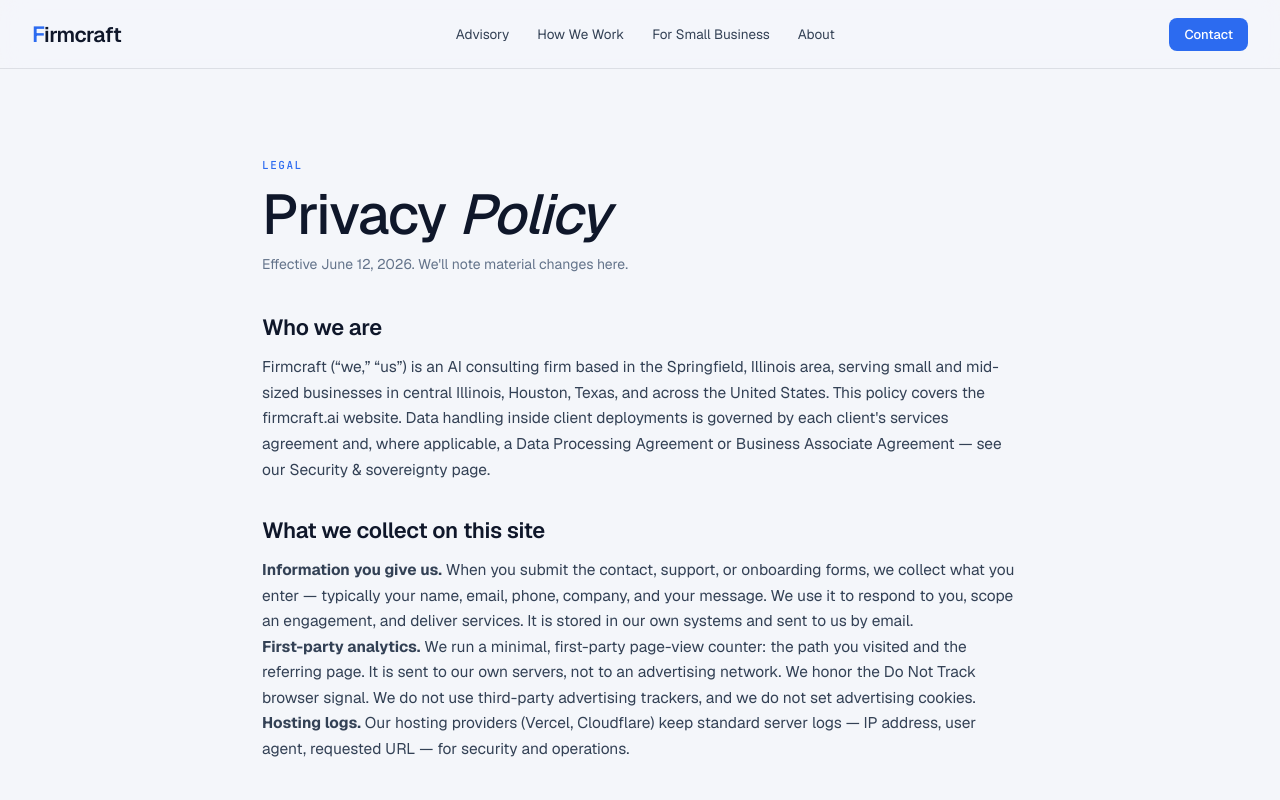
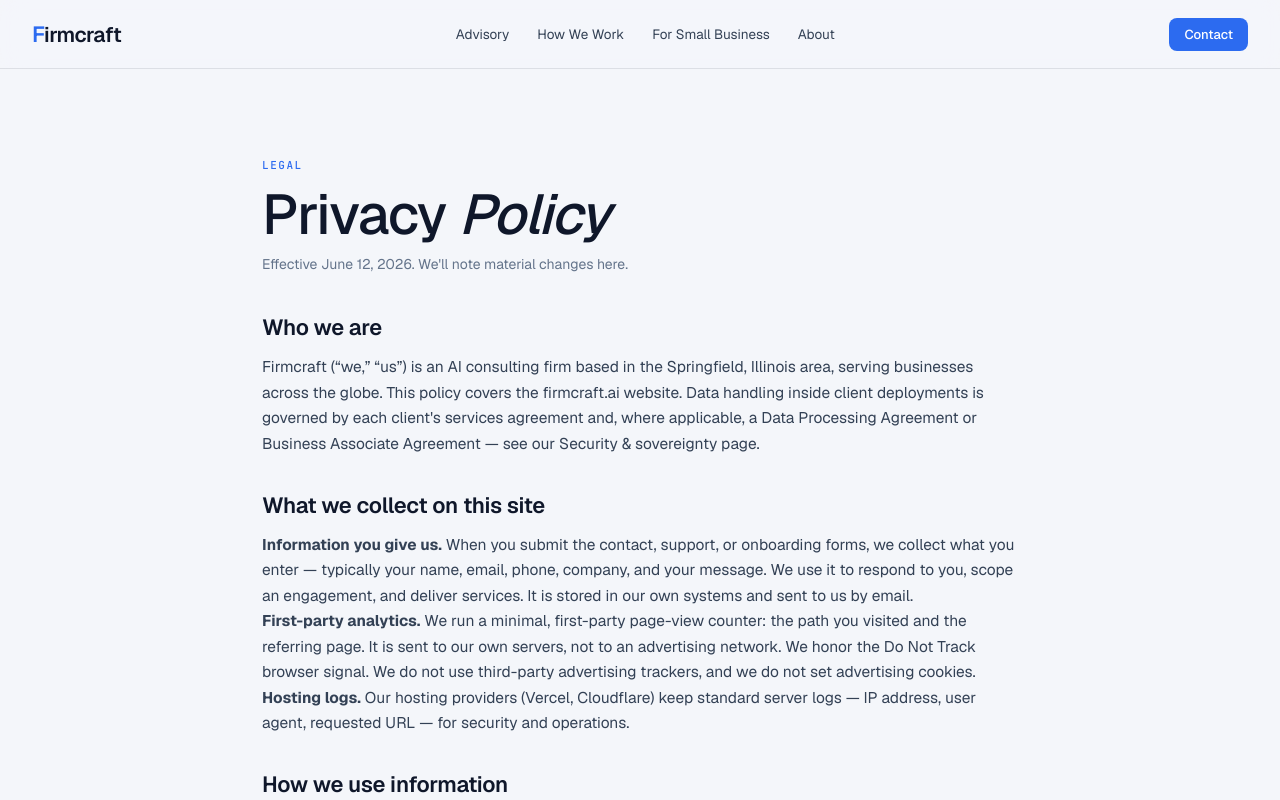
Before and after one commit to doyledettro-maker/firmcraft-site, a Next.js app: page /privacy in a window 1280 px wide. Shown: the top 800 px of the page. Built offline with nearby package versions, Linux system fonts and the light colour scheme.

Commit message:
Update Firmcraft client geography

```diff
--- a/src/app/about/page.tsx
+++ b/src/app/about/page.tsx
@@ -81,7 +81,7 @@ export default function AboutPage() {
                 tell when the underlying data will not support what is being proposed. Firmcraft is
                 built around the opposite arrangement.
               </p>
-              <p>The firm is based in central Illinois and works with clients across the United States.</p>
+              <p>The firm is based in central Illinois and works with clients across the globe.</p>
             </div>
           </div>
         </section>
--- a/src/app/privacy/page.tsx
+++ b/src/app/privacy/page.tsx
@@ -15,8 +15,7 @@ const SECTIONS: { h: string; body: React.ReactNode }[] = [
     body: (
       <p>
         Firmcraft (&ldquo;we,&rdquo; &ldquo;us&rdquo;) is an AI consulting firm based in the
-        Springfield, Illinois area, serving small and mid-sized businesses in central Illinois,
-        Houston, Texas, and across the United States. This policy covers the firmcraft.ai
+        Springfield, Illinois area, serving businesses across the globe. This policy covers the firmcraft.ai
         website. Data handling inside client deployments is governed by each client&apos;s
         services agreement and, where applicable, a Data Processing Agreement or Business
         Associate Agreement — see our <a href="/security">Security &amp; sovereignty</a> page.
```
